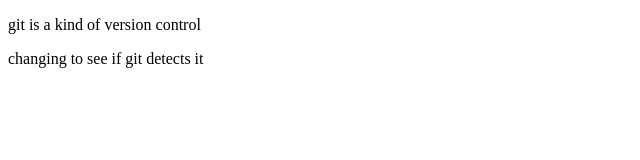
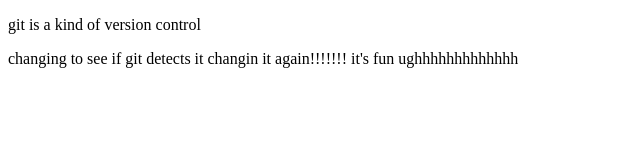
Before and after one commit to Sully0/Trying-Git, a plain HTML site: page index.html in a window 1280 px wide. Shown: the whole page, without its empty margins (0-640 px from the left). Drawn offline with Linux system fonts and the light colour scheme.

Commit message:
updated version

```diff
--- a/index.html
+++ b/index.html
@@ -6,5 +6,6 @@
     <body>
         <p>git is a kind of version control</p>
         <span>changing to see if git detects it</span>
+        <span>changin it again!!!!!!! it's fun ughhhhhhhhhhhhh</span>
     </body>
 </html>
```
